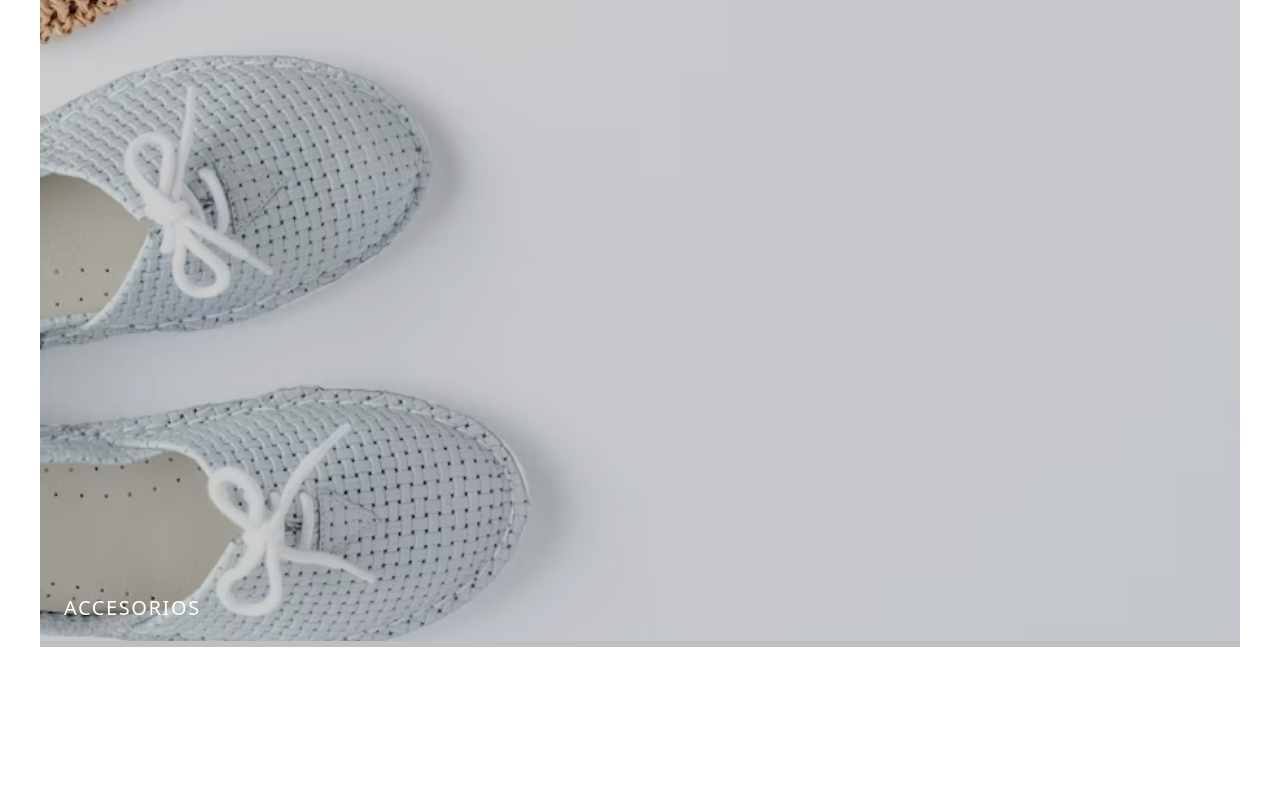
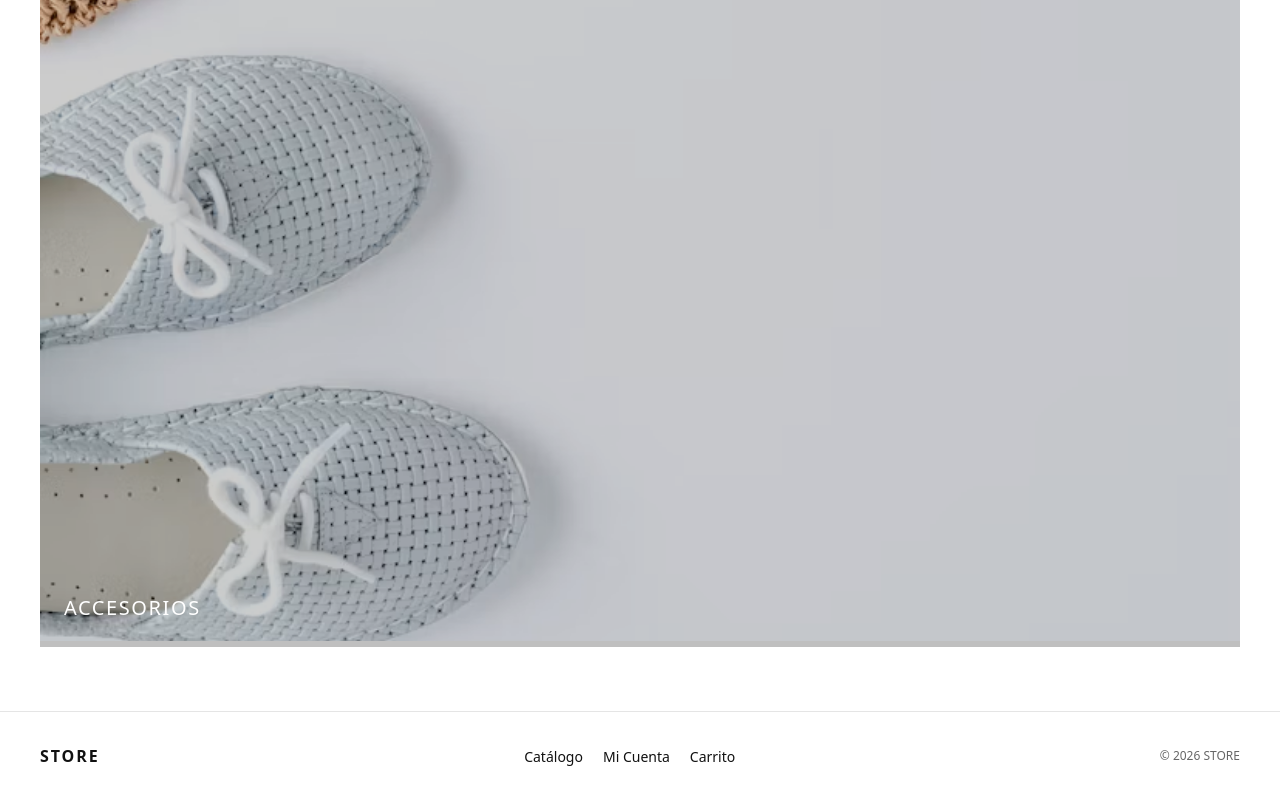
Before and after one commit to deligarbur/ecommerce-web-project, a React (Vite) app: page / in a window 1280 px wide. Shown: the part 5072-5872 px from the top of the page. Before the commit the page ends 5783 px from the top, so only its background shows below. Built offline with nearby package versions, Linux system fonts and the light colour scheme.

Commit message:
feat: add global footer

```diff
--- a/src/App.jsx
+++ b/src/App.jsx
@@ -6,6 +6,7 @@ import { Cart } from './pages/Cart.jsx';
 import { Login } from './pages/Login.jsx';
 import { NotFound } from './pages/NotFound.jsx';
 import { Header } from './components/Header.jsx';
+import { Footer } from './components/Footer.jsx';
 
 function App() {
   return (
@@ -19,6 +20,7 @@ function App() {
         <Route path="/login" element={<Login />} />
         <Route path="*" element={<NotFound />} />
       </Routes>
+      <Footer />
     </BrowserRouter>
   );
 }
--- /dev/null
+++ b/src/components/Footer.css
@@ -0,0 +1,61 @@
+.footer {
+  padding: 2rem 1.25rem;
+  border-top: 1px solid #e5e5e5;
+  background-color: #fff;
+}
+
+.footer__content {
+  display: flex;
+  align-items: center;
+  justify-content: space-between;
+  gap: 1.5rem;
+  max-width: 1200px;
+  margin: 0 auto;
+}
+
+.footer__logo {
+  color: #111;
+  font-size: 1rem;
+  font-weight: 600;
+  letter-spacing: 0.12em;
+  text-decoration: none;
+}
+
+.footer__nav {
+  display: flex;
+  gap: 1.25rem;
+}
+
+.footer__nav a {
+  color: #111;
+  font-size: 0.875rem;
+  text-decoration: none;
+}
+
+.footer__copyright {
+  margin: 0;
+  color: #666;
+  font-size: 0.75rem;
+}
+
+.footer__logo:hover,
+.footer__nav a:hover {
+  opacity: 0.6;
+}
+.footer__logo:focus-visible,
+.footer__nav a:focus-visible {
+  outline: 2px solid #111;
+  outline-offset: 3px;
+}
+
+@media (max-width: 600px) {
+  .footer__content {
+    flex-direction: column;
+    text-align: center;
+  }
+
+  .footer__nav {
+    flex-wrap: wrap;
+    justify-content: center;
+  }
+}
--- /dev/null
+++ b/src/components/Footer.jsx
@@ -0,0 +1,21 @@
+import { Link } from 'react-router-dom';
+import './Footer.css';
+export function Footer() {
+  return (
+    <footer className="footer">
+      <div className="footer__content">
+        <Link to="/" className="footer__logo">
+          STORE
+        </Link>
+
+        <nav className="footer__nav" aria-label="Enlaces del pie de página">
+          <Link to="/catalog">Catálogo</Link>
+          <Link to="/login">Mi Cuenta</Link>
+          <Link to="/cart">Carrito</Link>
+        </nav>
+
+        <p className="footer__copyright">© 2026 STORE</p>
+      </div>
+    </footer>
+  );
+}
```
